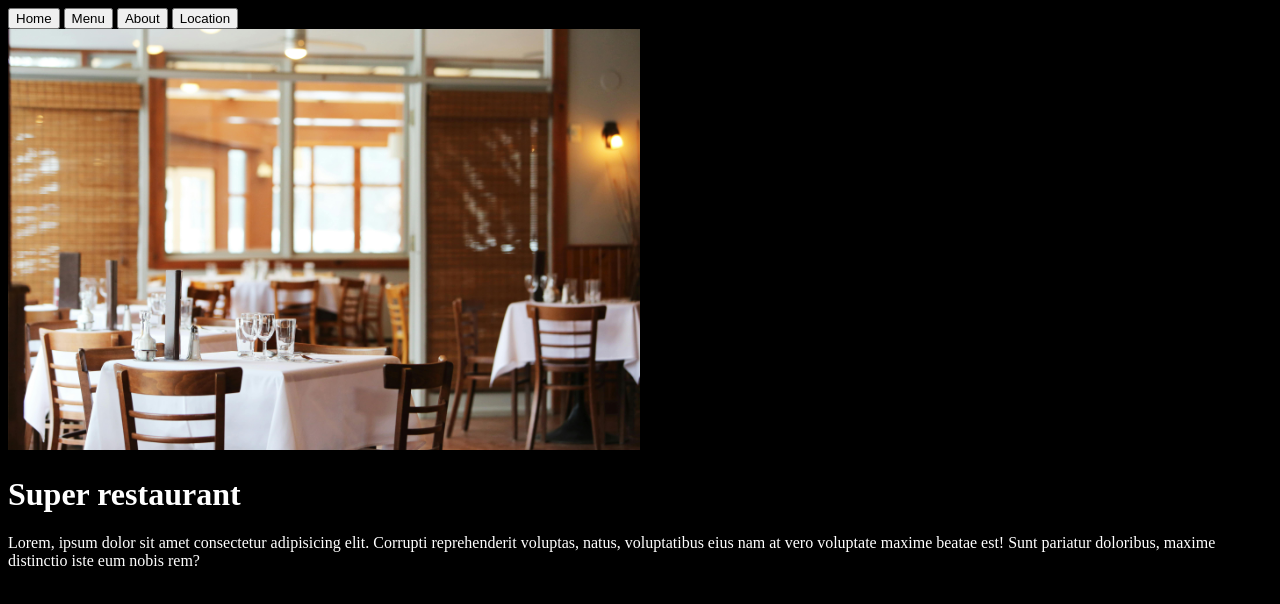
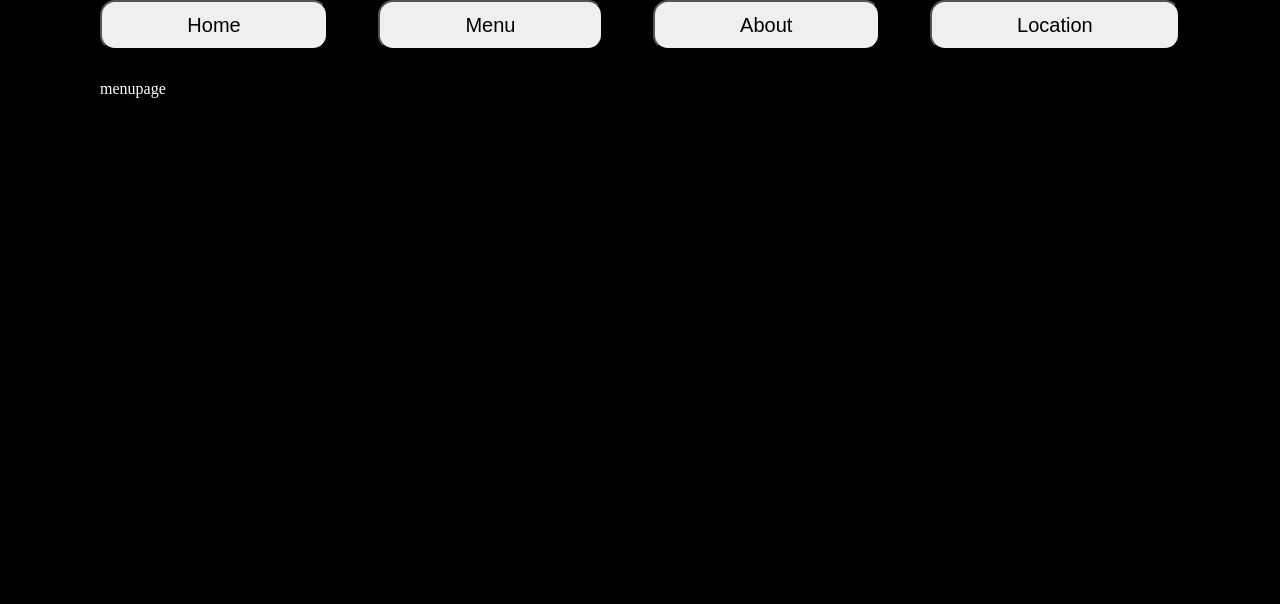
Before and after one commit to nightshiftguy/restaurant-page, a website built with webpack: page src/template.html in a window 1280 px wide. Both pictures are taken after a click on the button "Menu". Built offline with nearby package versions, Linux system fonts and the light colour scheme.

Commit message:
make pages that switch nicely

```diff
--- /dev/null
+++ b/src/aboutpage.js
@@ -0,0 +1,6 @@
+export default function loadAboutPage(){
+    const container = document.querySelector("#content");
+    const text = document.createElement("p");
+    text.textContent = "about page";
+    container.appendChild(text);
+}
--- a/src/homepage.js
+++ b/src/homepage.js
@@ -1,6 +1,6 @@
 import restaurantImg from "./img/restaurant.jpg";
 
-export default function pageLoad(){
+export default function loadHomePage(){
     const container = document.querySelector("#content");
 
     const mainImage = document.createElement("img");
--- a/src/index.js
+++ b/src/index.js
@@ -1,4 +1,17 @@
 import "./styles.css";
-import loadHomepage from "./homepage.js";
+import loadHomePage from "./homepage.js";
+import loadMenuPage from "./menupage.js";
+import loadAboutPage from "./aboutpage.js";
+import loadLocationPage from "./locationpage.js";
 
-loadHomepage();
+loadHomePage();
+
+function cleanContainer(){
+    const container = document.querySelector("#content");
+    container.textContent=""
+}
+
+document.querySelector("#home").addEventListener("click",()=>{cleanContainer(); loadHomePage();});
+document.querySelector("#menu").addEventListener("click",()=>{cleanContainer(); loadMenuPage();});
+document.querySelector("#about").addEventListener("click",()=>{cleanContainer(); loadAboutPage();});
+document.querySelector("#location").addEventListener("click",()=>{cleanContainer(); loadLocationPage();});
--- /dev/null
+++ b/src/locationpage.js
@@ -0,0 +1,6 @@
+export default function loadLocationPage(){
+    const container = document.querySelector("#content");
+    const text = document.createElement("p");
+    text.textContent = "location page";
+    container.appendChild(text);
+}
--- /dev/null
+++ b/src/menupage.js
@@ -0,0 +1,6 @@
+export default function loadMenuPage(){
+    const container = document.querySelector("#content")
+    const text = document.createElement("p");
+    text.textContent="menupage";
+    container.appendChild(text);
+}
--- a/src/styles.css
+++ b/src/styles.css
@@ -1,9 +1,34 @@
 body {
     background-color: black;
     color:white;
+    margin:0;
+    padding:0 100px;
+}
+
+button{
+    border-radius: 15px;
+    font-size: 20px;
+}
+
+button:hover{
+    background-color: black;
+    color:white;
+    cursor: pointer;
 }
 
 #main-image{
     width: 50%;
     height: 50%;
 }
+
+nav{
+    display:flex;
+    justify-content: space-between;
+    gap:50px;
+    margin-bottom:30px;
+}
+
+nav > button{
+    height: 50px;
+    flex:auto;
+}
--- a/src/template.html
+++ b/src/template.html
@@ -8,10 +8,10 @@
 <body>
     <header>
         <nav>
-            <button>Home</button>
-            <button>Menu</button>
-            <button>About</button>
-            <button>Location</button>
+            <button id="home">Home</button>
+            <button id="menu">Menu</button>
+            <button id="about">About</button>
+            <button id="location">Location</button>
         </nav>
     </header>
     <div id="content"></div>
```
